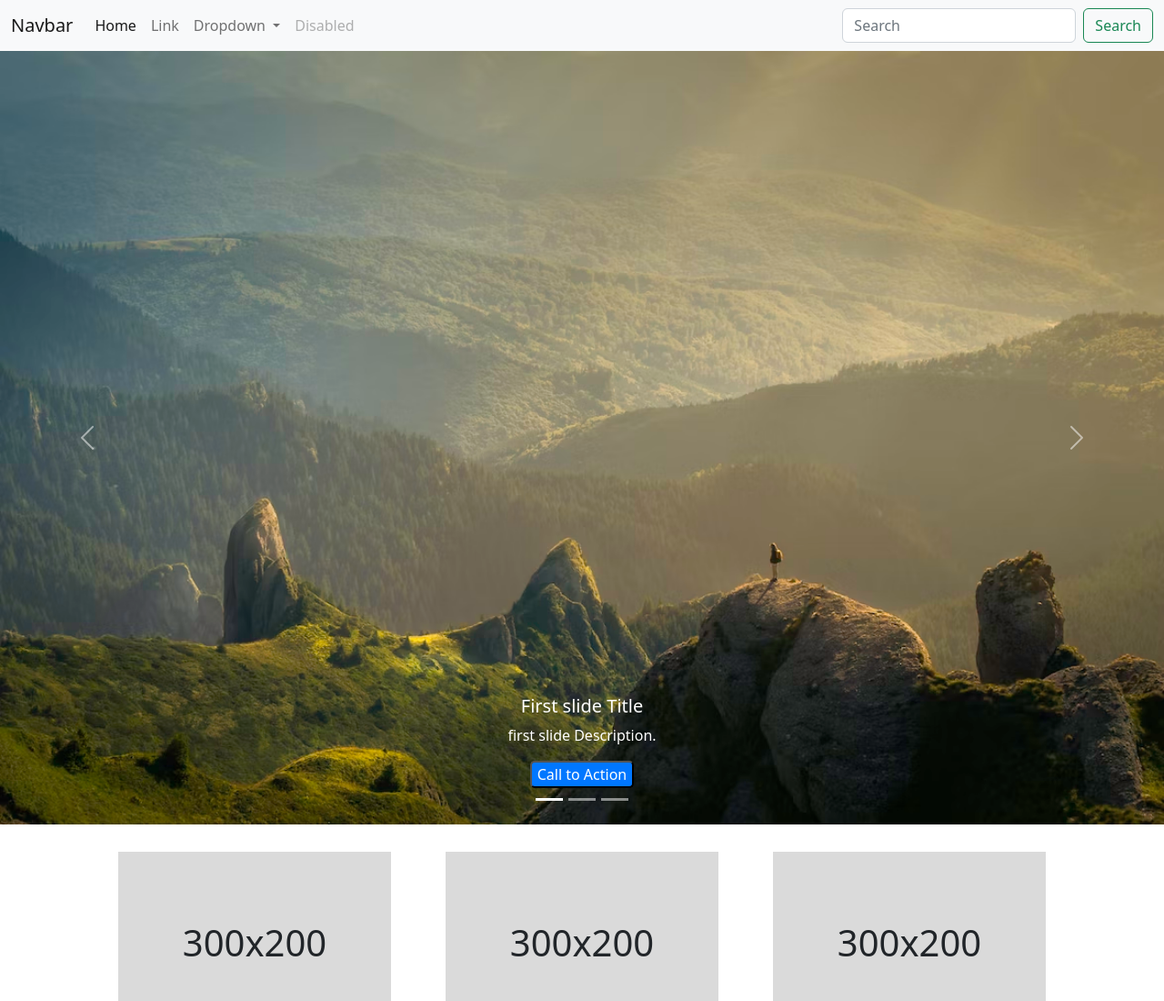
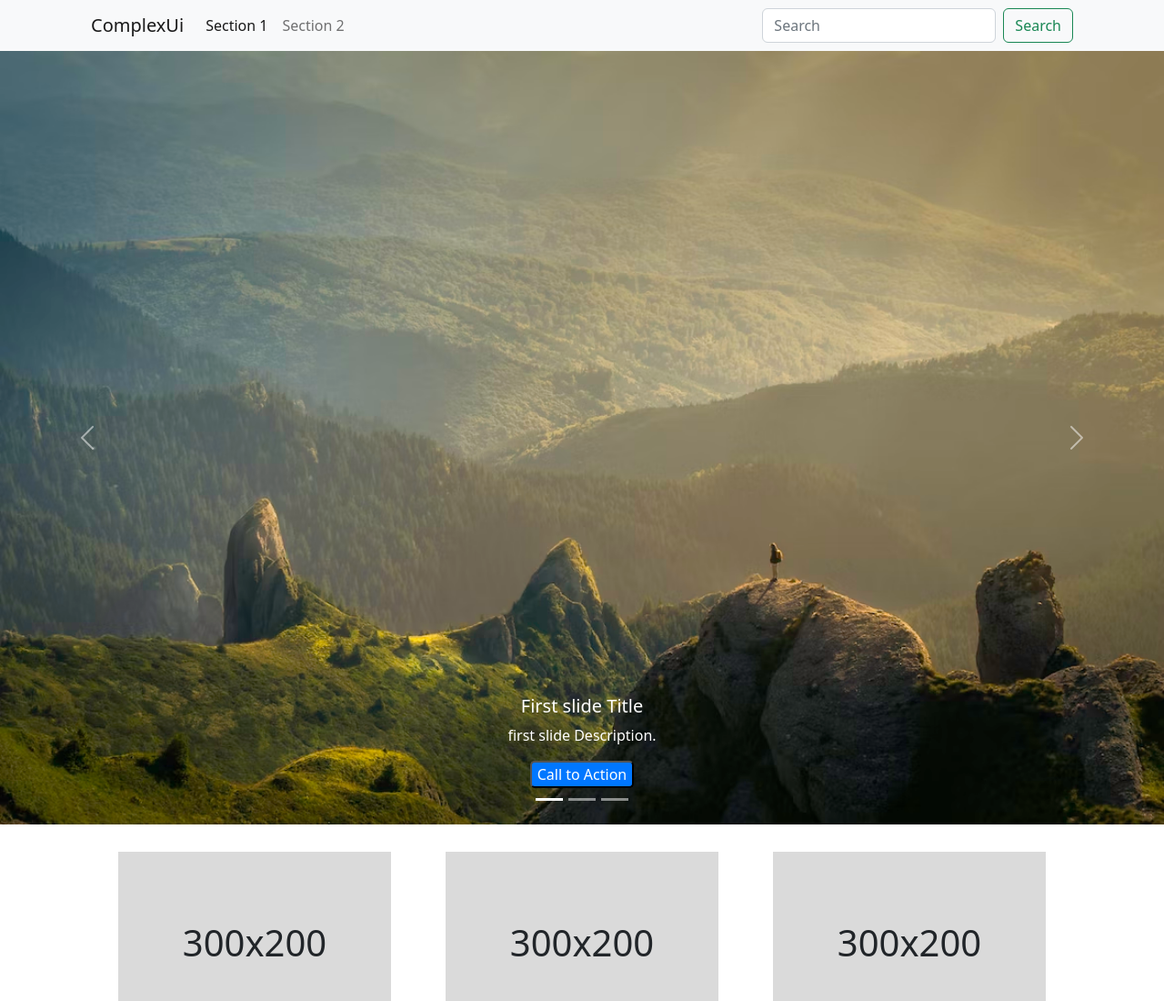
Before and after one commit to itsamanali/contest3, a plain HTML site: page index.html in a window 1280 px wide. Shown: the top 1100 px of the page at 91% size. Drawn offline with nearby package versions, Linux system fonts and the light colour scheme.

Commit message:
second commit

```diff
--- a/index.html
+++ b/index.html
@@ -25,7 +25,7 @@
     <!-- navbar -->
     <nav class="navbar navbar-expand-lg bg-light">
         <div class="container-fluid">
-            <a class="navbar-brand" href="#">Navbar</a>
+            <a class="navbar-brand" href="#">ComplexUi</a>
             <button class="navbar-toggler" type="button" data-bs-toggle="collapse"
                 data-bs-target="#navbarSupportedContent" aria-controls="navbarSupportedContent" aria-expanded="false"
                 aria-label="Toggle navigation">
@@ -34,28 +34,22 @@
             <div class="collapse navbar-collapse" id="navbarSupportedContent">
                 <ul class="navbar-nav me-auto mb-2 mb-lg-0">
                     <li class="nav-item">
-                        <a class="nav-link active" aria-current="page" href="#">Home</a>
+                        <a class="nav-link active" aria-current="page" href="#">Section 1</a>
                     </li>
                     <li class="nav-item">
-                        <a class="nav-link" href="#">Link</a>
+                        <a class="nav-link" href="#">Section 2</a>
                     </li>
-                    <li class="nav-item dropdown">
+                    <!-- <li class="nav-item dropdown">
                         <a class="nav-link dropdown-toggle" href="#" role="button" data-bs-toggle="dropdown"
                             aria-expanded="false">
                             Dropdown
                         </a>
                         <ul class="dropdown-menu">
-                            <li><a class="dropdown-item" href="#">Action</a></li>
-                            <li><a class="dropdown-item" href="#">Another action</a></li>
-                            <li>
-                                <hr class="dropdown-divider">
-                            </li>
-                            <li><a class="dropdown-item" href="#">Something else here</a></li>
+                            <li><a class="dropdown-item" href="#">Section 3</a></li>
+
                         </ul>
-                    </li>
-                    <li class="nav-item">
-                        <a class="nav-link disabled">Disabled</a>
-                    </li>
+                    </li> -->
+
                 </ul>
                 <form class="d-flex" role="search">
                     <input class="form-control me-2" type="search" placeholder="Search" aria-label="Search">
--- a/style.css
+++ b/style.css
@@ -110,3 +110,10 @@ body{
     padding: 0px;
     margin: 0px;
 }
+.container-fluid{
+ padding-left: 100px;
+ padding-right: 100px;
+}
+.navbar-brand{
+    font-weight: 500;
+}
```
